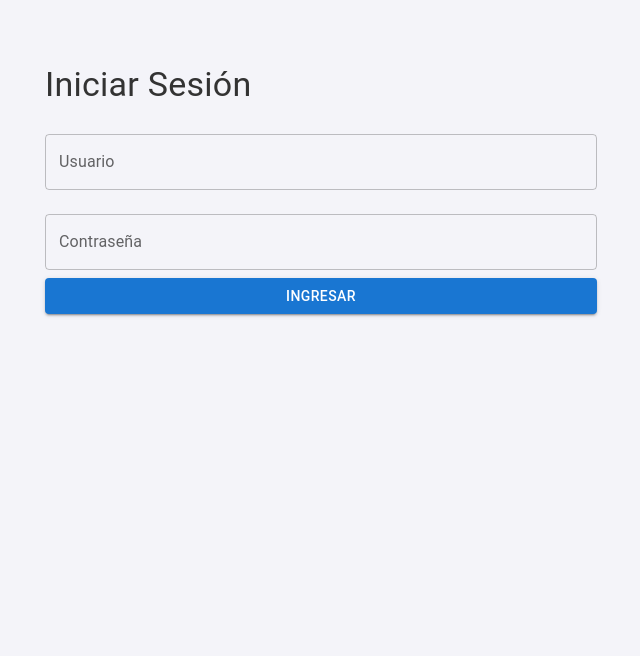
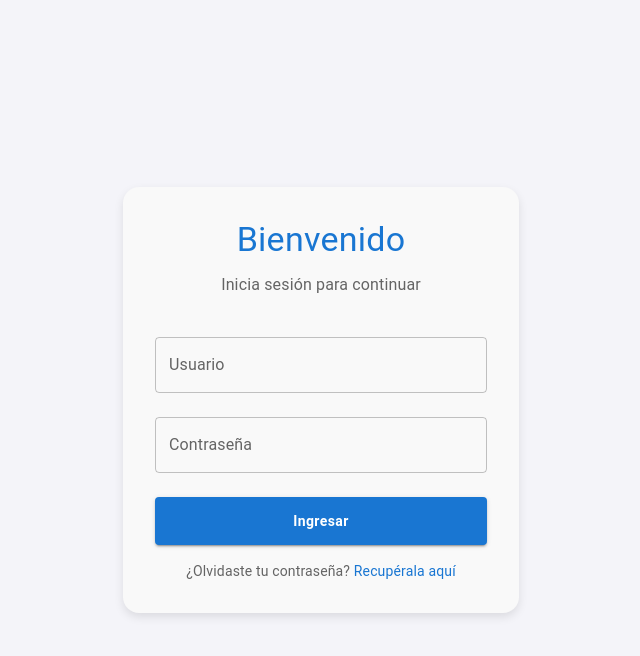
Before and after one commit to EmersonJimenezL/gestion-bodega, a Next.js app: page /inicio-sesion in a window 1280 px wide. Shown: the top 656 px of the page, without its empty margins (319-959 px from the left). Built offline with nearby package versions, Linux system fonts and the light colour scheme.

Commit message:
Implementacion del inicio de sesion y botones para actualizar y eliminar

```diff
--- a/next.config.mjs
+++ b/next.config.mjs
@@ -1,6 +1,20 @@
 /** @type {import('next').NextConfig} */
 const nextConfig = {
   reactStrictMode: true,
+  async headers() {
+    return [
+      {
+        source: "/(.*)", // Aplica estos encabezados a todas las rutas
+        headers: [
+          {
+            key: "Cache-Control",
+            value:
+              "no-store, no-cache, must-revalidate, proxy-revalidate, max-age=0, s-maxage=0",
+          },
+        ],
+      },
+    ];
+  },
   async redirects() {
     return [
       {
--- a/src/app/api/products/[id]/route.js
+++ b/src/app/api/products/[id]/route.js
@@ -41,20 +41,40 @@ export async function DELETE(request, { params }) {
       );
     }
 
-    const results = await pool.query(
-      "DELETE FROM INVENTARIO_MATERIAL WHERE ID = ?",
+    // Verificar si el producto existe antes de intentar eliminarlo
+    const checkResult = await pool.query(
+      "SELECT * FROM INVENTARIO_MATERIAL WHERE ID = ?",
       [id]
     );
 
-    if (results.affectedRows === 0) {
+    if (checkResult.length === 0) {
       return NextResponse.json(
         { message: "Producto no encontrado" },
         { status: 404 }
       );
     }
 
+    // Proceder a eliminar el producto
+    const results = await pool.query(
+      "DELETE FROM INVENTARIO_MATERIAL WHERE ID = ?",
+      [id]
+    );
+
+    // Agregar más depuración para verificar los resultados de la eliminación
+    console.log("Resultados de DELETE:", results);
+
+    // Verificar si se eliminó algún producto
+    if (results.affectedRows === 0) {
+      return NextResponse.json(
+        { message: "No se pudo eliminar el producto." },
+        { status: 500 }
+      );
+    }
+
+    // Confirmación de eliminación exitosa
     return NextResponse.json(null, { status: 204 });
   } catch (error) {
+    console.error("Error al eliminar el producto:", error);
     return NextResponse.json({ message: error.message }, { status: 500 });
   }
 }
--- /dev/null
+++ b/src/app/api/protected/route.js
@@ -0,0 +1,9 @@
+// src/app/api/protected-route.js
+import { authMiddleware } from "../../../middleware/auth";
+
+export default async function handler(req, res) {
+  authMiddleware(req, res, () => {
+    // Ahora puedes manejar la solicitud segura aquí
+    res.status(200).json({ message: "Acceso concedido a la ruta protegida." });
+  });
+}
--- a/src/app/inicio-sesion/page.js
+++ b/src/app/inicio-sesion/page.js
@@ -1,9 +1,13 @@
+"use client";
+
 import InicioSesion from "../../components/inicioSesion/InicioSesion";
 
-export default function inicioSesion() {
+function inicioSesion() {
   return (
     <div>
       <InicioSesion />
     </div>
   );
 }
+
+export default inicioSesion;
--- a/src/app/registro-producto/page.js
+++ b/src/app/registro-producto/page.js
@@ -1,6 +1,8 @@
+"use client";
 import ProductForm from "../../components/productForm/ProductForm";
+import withAuth from "../../components/withAuth";
 
-function registroProducto() {
+function RegistroProducto() {
   return (
     <div>
       <ProductForm />
@@ -8,4 +10,4 @@ function registroProducto() {
   );
 }
 
-export default registroProducto;
+export default withAuth(RegistroProducto);
--- a/src/app/vista-producto/page.js
+++ b/src/app/vista-producto/page.js
@@ -1,9 +1,13 @@
+"use client";
 import ProductView from "../../components/productView/ProductView";
+import withAuth from "../../components/withAuth";
 
-export default function vistaProducto() {
+function vistaProducto() {
   return (
     <div>
       <ProductView />
     </div>
   );
 }
+
+export default withAuth(vistaProducto);
--- a/src/app/vista-trabajador/page.js
+++ b/src/app/vista-trabajador/page.js
@@ -1,9 +1,13 @@
+"use client";
 import TrabajadorView from "../../components/trabajadorView/TrabajadorView";
+import withAuth from "../../components/withAuth";
 
-export default function vistaTrabajador() {
+function vistaTrabajador() {
   return (
     <div>
       <TrabajadorView />
     </div>
   );
 }
+
+export default withAuth(vistaTrabajador);
--- a/src/components/inicioSesion/InicioSesion.js
+++ b/src/components/inicioSesion/InicioSesion.js
@@ -1,6 +1,13 @@
 "use client";
-import React, { useState, useEffect } from "react";
-import { TextField, Button, Container, Typography, Box } from "@mui/material";
+import React, { useState } from "react";
+import {
+  TextField,
+  Button,
+  Container,
+  Typography,
+  Box,
+  Paper,
+} from "@mui/material";
 import { useRouter } from "next/navigation";
 import axios from "axios";
 
@@ -9,12 +16,6 @@ const Login = () => {
   const [password, setPassword] = useState("");
   const [error, setError] = useState("");
   const router = useRouter();
-
-  useEffect(() => {
-    if (typeof window !== "undefined") {
-      // Código que depende del cliente
-    }
-  }, []);
 
   const handleSubmit = async (e) => {
     e.preventDefault();
@@ -36,12 +37,37 @@ const Login = () => {
   };
 
   return (
-    <Container maxWidth="sm">
-      <Box sx={{ mt: 8 }}>
-        <Typography variant="h4" component="h1" gutterBottom>
-          Iniciar Sesión
-        </Typography>
-        {error && <Typography color="error">{error}</Typography>}
+    <Container
+      maxWidth="xs"
+      sx={{
+        display: "flex",
+        justifyContent: "center",
+        alignItems: "center",
+        minHeight: "100vh",
+      }}
+    >
+      <Paper
+        elevation={4}
+        sx={{
+          padding: 4,
+          borderRadius: 4,
+          backgroundColor: "#f9f9f9",
+          boxShadow: "0px 4px 10px rgba(0, 0, 0, 0.1)",
+        }}
+      >
+        <Box sx={{ textAlign: "center", mb: 3 }}>
+          <Typography variant="h4" component="h1" color="primary" gutterBottom>
+            Bienvenido
+          </Typography>
+          <Typography variant="body1" color="textSecondary">
+            Inicia sesión para continuar
+          </Typography>
+        </Box>
+        {error && (
+          <Typography color="error" sx={{ mb: 2 }}>
+            {error}
+          </Typography>
+        )}
         <form onSubmit={handleSubmit}>
           <TextField
             label="Usuario"
@@ -60,11 +86,28 @@ const Login = () => {
             value={password}
             onChange={(e) => setPassword(e.target.value)}
           />
-          <Button type="submit" variant="contained" color="primary" fullWidth>
+          <Button
+            type="submit"
+            variant="contained"
+            color="primary"
+            fullWidth
+            sx={{ mt: 2, py: 1.5, fontWeight: "bold", textTransform: "none" }}
+          >
             Ingresar
           </Button>
         </form>
-      </Box>
+        <Typography
+          variant="body2"
+          color="textSecondary"
+          align="center"
+          sx={{ mt: 2 }}
+        >
+          ¿Olvidaste tu contraseña?{" "}
+          <a href="#" style={{ color: "#1976d2", textDecoration: "none" }}>
+            Recupérala aquí
+          </a>
+        </Typography>
+      </Paper>
     </Container>
   );
 };
--- a/src/components/productForm/ProductForm.js
+++ b/src/components/productForm/ProductForm.js
@@ -1,4 +1,3 @@
-"use client";
 import { useState, useRef } from "react";
 import {
   TextField,
--- /dev/null
+++ b/src/middleware/auth.js
@@ -0,0 +1,21 @@
+// src/middleware/auth.js
+"use client";
+import jwt from "jsonwebtoken";
+
+export const authMiddleware = (req, res, next) => {
+  const token = req.headers["authorization"];
+
+  if (!token) {
+    return res
+      .status(401)
+      .json({ message: "Acceso denegado. No se proporcionó un token." });
+  }
+
+  try {
+    const decoded = jwt.verify(token, process.env.JWT_SECRET);
+    req.user = decoded; // Agrega el usuario decodificado a la solicitud
+    next(); // Pasa al siguiente middleware o ruta
+  } catch (err) {
+    return res.status(403).json({ message: "Token no válido o expirado." });
+  }
+};
```
Also changed, not shown: src/components/productView/ProductView.js (+50 -11 lines), src/components/withAuth.js (added, +30 -0 lines), 1 other file (tests, documents, lock files or other folders).
